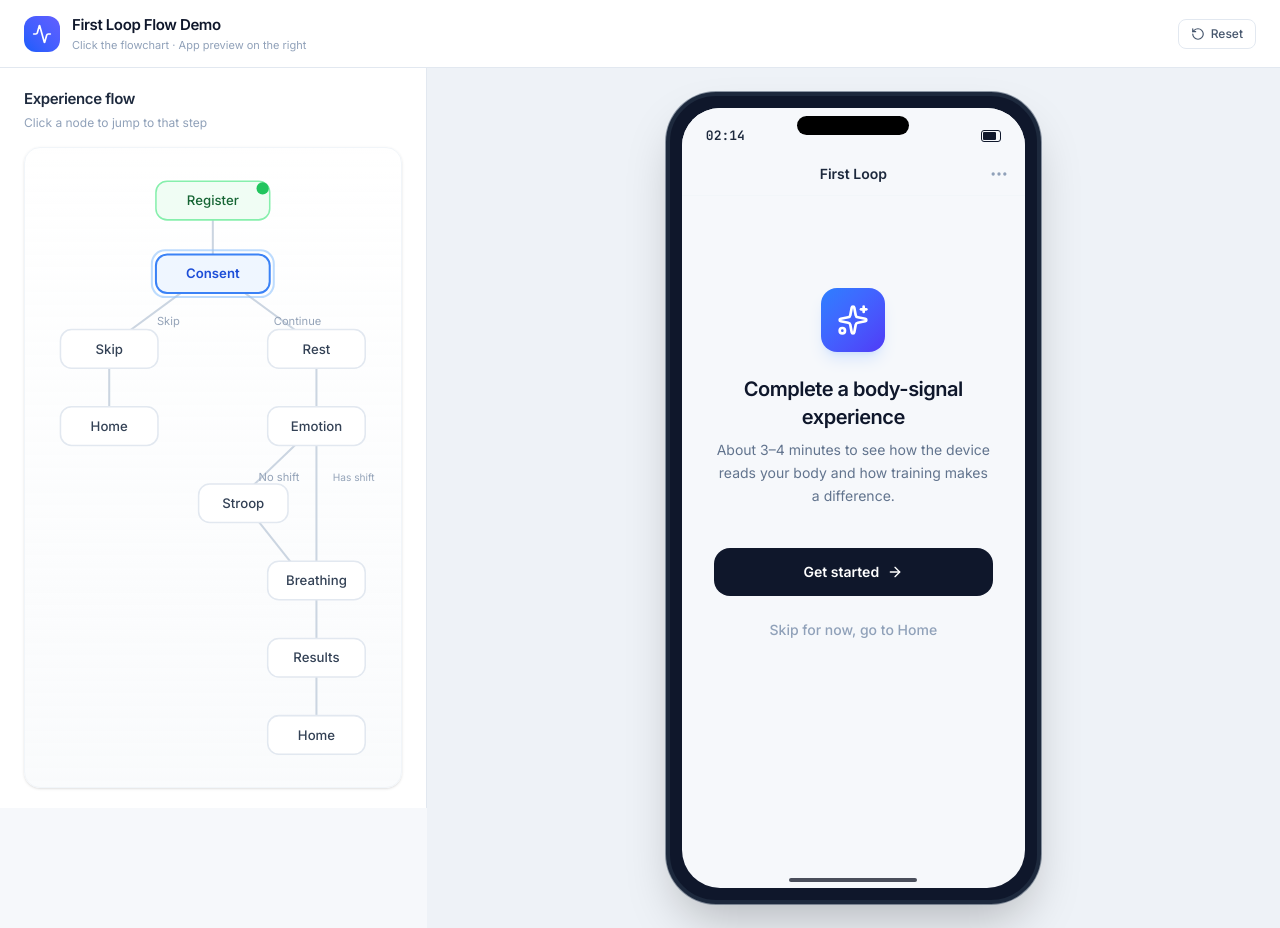
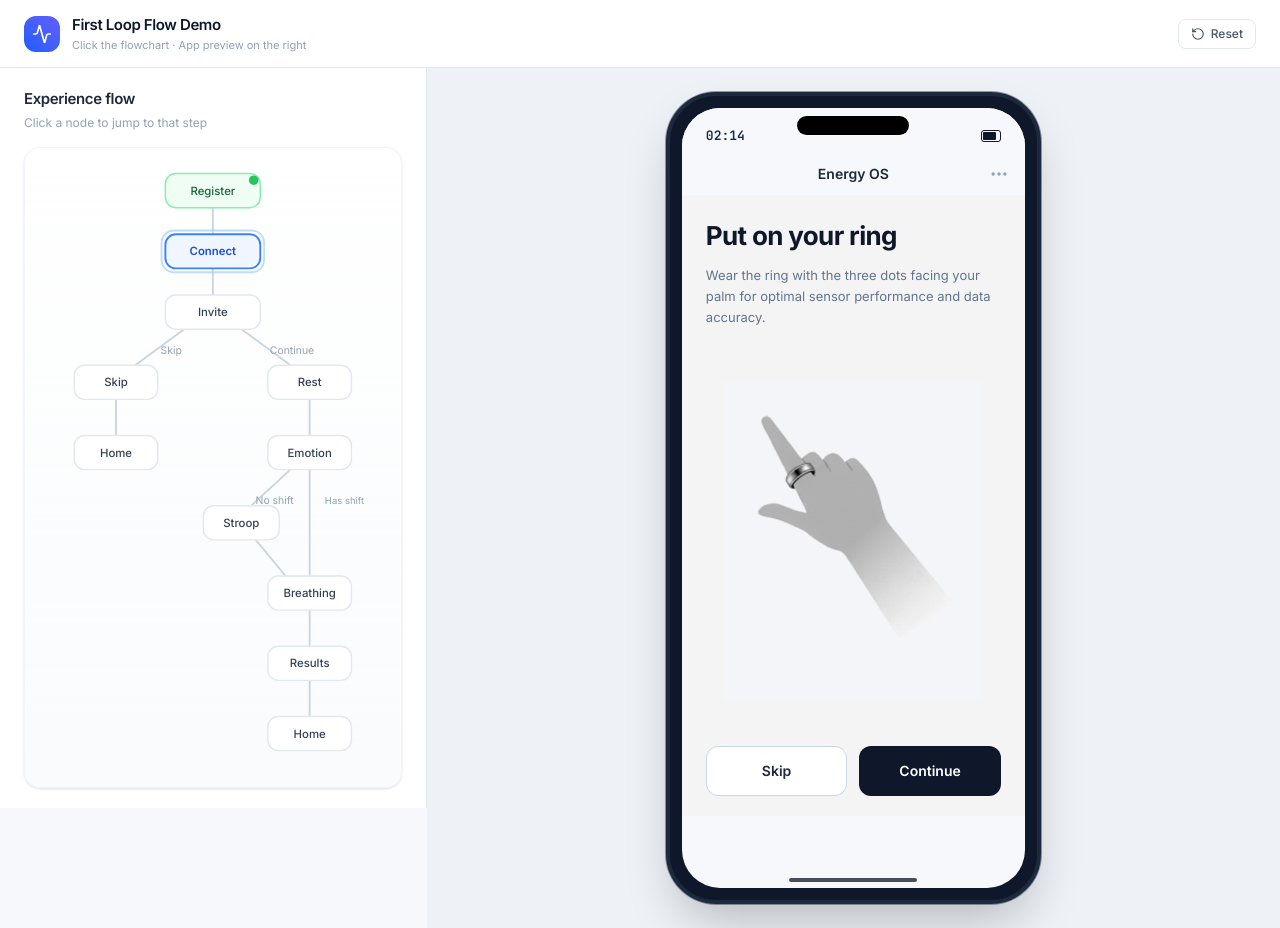
Before and after one commit to Charlotte11111111/first-loop, a React (Vite) app: page / in a window 1280 px wide. Built offline with nearby package versions, Linux system fonts and the light colour scheme.

Commit message:
Update onboarding: connect ring, invite questions, and Home re-entry.
Replace consent with put-on-ring + First Loop invite; Home First experience / Try again returns to invite.

```diff
--- a/src/App.tsx
+++ b/src/App.tsx
@@ -4,7 +4,8 @@ import { FlowPath, FlowStepId, resolvePathAfterEmotion } from './flow/config';
 import { ClickableNodeId, getDemoContextForStep, resolveBackStep } from './flow/graph';
 import { FlowChart } from './components/FlowChart';
 import { FlowDemoFrame } from './components/FlowDemoFrame';
-import { ConsentStep } from './components/flow/ConsentStep';
+import { ConnectStep } from './components/flow/ConnectStep';
+import { InviteStep } from './components/flow/InviteStep';
 import { RestStep } from './components/flow/RestStep';
 import { EmotionStep } from './components/flow/EmotionStep';
 import { StroopStep } from './components/flow/StroopStep';
@@ -13,8 +14,9 @@ import { FlowResultsStep } from './components/flow/FlowResultsStep';
 import { HomeStep } from './components/flow/HomeStep';
 
 const STEP_TITLES: Record<FlowStepId, string> = {
-  register: 'Setup',
-  consent: 'First Loop',
+  register: 'Create account',
+  connect: 'Energy OS',
+  invite: 'First Loop',
   rest: 'Rest baseline',
   emotion: 'Emotion check-in',
   stroop: 'Stroop challenge',
@@ -25,7 +27,7 @@ const STEP_TITLES: Record<FlowStepId, string> = {
 
 export default function App() {
   const [activePath, setActivePath] = useState<FlowPath | null>(null);
-  const [currentStep, setCurrentStep] = useState<FlowStepId>('consent');
+  const [currentStep, setCurrentStep] = useState<FlowStepId>('connect');
   const [completedSteps, setCompletedSteps] = useState<FlowStepId[]>(['register']);
   const [skippedSteps, setSkippedSteps] = useState<FlowStepId[]>([]);
   const [hadStroop, setHadStroop] = useState(false);
@@ -71,19 +73,31 @@ export default function App() {
   const backStep = resolveBackStep(currentStep, hadStroop, skippedFlow);
   const showBack = backStep !== null;
 
-  const handleConsentAccept = () => {
+  const handleConnectContinue = () => {
+    markComplete('connect');
+    setCurrentStep('invite');
+    bumpFlow();
+    showToast('First Loop invite');
+  };
+
+  const handleConnectSkip = () => {
+    applyContext(getDemoContextForStep('invite_skip'));
+    showToast('Going to Home');
+  };
+
+  const handleInviteAccept = () => {
     setActivePath(null);
     setSkippedFlow(false);
     setSkippedSteps([]);
     setHadStroop(false);
-    markComplete('consent');
+    markComplete('invite');
     setCurrentStep('rest');
     bumpFlow();
     showToast('Starting rest baseline');
   };
 
-  const handleConsentSkip = () => {
-    applyContext(getDemoContextForStep('consent_skip'));
+  const handleInviteSkip = () => {
+    applyContext(getDemoContextForStep('invite_skip'));
     showToast('Going to Home');
   };
 
@@ -122,26 +136,38 @@ export default function App() {
     showToast('Going to Home');
   };
 
+  const handleStartFirstLoop = () => {
+    setSkippedFlow(false);
+    setActivePath(null);
+    setHadStroop(false);
+    setCompletedSteps(['register', 'connect']);
+    setSkippedSteps([]);
+    setCurrentStep('invite');
+    bumpFlow();
+    showToast('First Loop invite');
+  };
+
   const handleRetryExperience = () => {
-    setSkippedFlow(false);
-    setCompletedSteps(['register', 'consent']);
-    setSkippedSteps([]);
-    setCurrentStep('rest');
-    bumpFlow();
-    showToast('Try again · Rest baseline');
+    handleStartFirstLoop();
   };
 
   const handleReset = () => {
-    applyContext(getDemoContextForStep('consent'));
-    setCompletedSteps(['register']);
-    setSkippedSteps([]);
+    applyContext(getDemoContextForStep('connect'));
     showToast('Flow reset');
   };
 
   const renderStep = () => {
     switch (currentStep) {
-      case 'consent':
-        return <ConsentStep onAccept={handleConsentAccept} onSkip={handleConsentSkip} />;
+      case 'connect':
+        return (
+          <ConnectStep
+            key={`connect-${flowKey}`}
+            onContinue={handleConnectContinue}
+            onSkip={handleConnectSkip}
+          />
+        );
+      case 'invite':
+        return <InviteStep onAccept={handleInviteAccept} onSkip={handleInviteSkip} />;
       case 'rest':
         return <RestStep key={`rest-${flowKey}`} onComplete={handleRestComplete} />;
       case 'emotion':
@@ -149,9 +175,7 @@ export default function App() {
       case 'stroop':
         return <StroopStep key={`stroop-${flowKey}`} onComplete={handleStroopComplete} />;
       case 'coherence':
-        return (
-          <CoherenceStep key={`coh-${flowKey}`} onComplete={handleCoherenceComplete} />
-        );
+        return <CoherenceStep key={`coh-${flowKey}`} onComplete={handleCoherenceComplete} />;
       case 'results':
         return (
           <FlowResultsStep
@@ -166,10 +190,13 @@ export default function App() {
           <HomeStep
             skippedFlow={skippedFlow}
             completedFlow={!skippedFlow && completedSteps.includes('results')}
+            onStartFirstLoop={handleStartFirstLoop}
           />
         );
       default:
-        return null;
+        return (
+          <ConnectStep onContinue={handleConnectContinue} onSkip={handleConnectSkip} />
+        );
     }
   };
 
--- a/src/components/FlowChart.tsx
+++ b/src/components/FlowChart.tsx
@@ -20,16 +20,17 @@ type NodeDef = {
 };
 
 const NODES: NodeDef[] = [
-  { id: 'register', x: 150, y: 36, w: 112, label: 'Register' },
-  { id: 'consent', x: 150, y: 108, w: 112, label: 'Consent' },
-  { id: 'consent_skip', x: 48, y: 182, w: 96, label: 'Skip' },
-  { id: 'home_c', x: 48, y: 258, w: 96, label: 'Home' },
-  { id: 'rest', x: 252, y: 182, w: 96, label: 'Rest' },
-  { id: 'emotion', x: 252, y: 258, w: 96, label: 'Emotion' },
-  { id: 'stroop', x: 180, y: 334, w: 88, label: 'Stroop' },
-  { id: 'coherence', x: 252, y: 410, w: 96, label: 'Breathing' },
-  { id: 'results', x: 252, y: 486, w: 96, label: 'Results' },
-  { id: 'home', x: 252, y: 562, w: 96, label: 'Home' },
+  { id: 'register', x: 150, y: 28, w: 100, label: 'Register' },
+  { id: 'connect', x: 150, y: 92, w: 100, label: 'Connect' },
+  { id: 'invite', x: 150, y: 156, w: 100, label: 'Invite' },
+  { id: 'invite_skip', x: 48, y: 230, w: 88, label: 'Skip' },
+  { id: 'home_c', x: 48, y: 304, w: 88, label: 'Home' },
+  { id: 'rest', x: 252, y: 230, w: 88, label: 'Rest' },
+  { id: 'emotion', x: 252, y: 304, w: 88, label: 'Emotion' },
+  { id: 'stroop', x: 180, y: 378, w: 80, label: 'Stroop' },
+  { id: 'coherence', x: 252, y: 452, w: 88, label: 'Breathing' },
+  { id: 'results', x: 252, y: 526, w: 88, label: 'Results' },
+  { id: 'home', x: 252, y: 600, w: 88, label: 'Home' },
 ];
 
 function getNode(id: ClickableNodeId) {
@@ -52,7 +53,7 @@ export const FlowChart: React.FC<FlowChartProps> = ({
 
   const renderNode = (n: NodeDef) => {
     const { active, done, skipped } = nodeState(n.id);
-    const h = 38;
+    const h = 36;
     const rx = 11;
 
     let fill = '#ffffff';
@@ -104,7 +105,6 @@ export const FlowChart: React.FC<FlowChartProps> = ({
           fill={fill}
           stroke={stroke}
           strokeWidth={strokeW}
-          className="transition-colors duration-200"
         />
         <text
           x={n.x}
@@ -112,34 +112,27 @@ export const FlowChart: React.FC<FlowChartProps> = ({
           textAnchor="middle"
           dominantBaseline="middle"
           fill={textFill}
-          fontSize={13}
+          fontSize={12}
           fontWeight={active ? 600 : 500}
           fontFamily="Inter, system-ui, sans-serif"
         >
           {n.label}
         </text>
         {done && !active && (
-          <circle cx={n.x + n.w / 2 - 7} cy={n.y - h / 2 + 7} r={6} fill="#22c55e" />
+          <circle cx={n.x + n.w / 2 - 7} cy={n.y - h / 2 + 7} r={5} fill="#22c55e" />
         )}
       </g>
     );
   };
 
-  const line = (x1: number, y1: number, x2: number, y2: number, dashed = false) => (
-    <line
-      x1={x1}
-      y1={y1}
-      x2={x2}
-      y2={y2}
-      stroke="#cbd5e1"
-      strokeWidth={2}
-      strokeDasharray={dashed ? '4 3' : undefined}
-    />
+  const line = (x1: number, y1: number, x2: number, y2: number) => (
+    <line x1={x1} y1={y1} x2={x2} y2={y2} stroke="#cbd5e1" strokeWidth={2} />
   );
 
   const reg = getNode('register');
-  const con = getNode('consent');
-  const skip = getNode('consent_skip');
+  const con = getNode('connect');
+  const inv = getNode('invite');
+  const skip = getNode('invite_skip');
   const homeC = getNode('home_c');
   const rest = getNode('rest');
   const emo = getNode('emotion');
@@ -157,32 +150,33 @@ export const FlowChart: React.FC<FlowChartProps> = ({
 
       <div className="flex-1 min-h-0 rounded-2xl border border-slate-100 bg-gradient-to-b from-white to-slate-50/80 p-4 shadow-sm flex items-center justify-center">
         <svg
-          viewBox="0 0 300 598"
+          viewBox="0 0 300 640"
           preserveAspectRatio="xMidYMid meet"
           className="w-full h-full"
           style={{ minHeight: 520, maxHeight: 'calc(100vh - 120px)' }}
         >
-          {line(reg.x, reg.y + 19, con.x, con.y - 19)}
-          {line(con.x - 22, con.y + 12, skip.x + 12, skip.y - 12)}
-          {line(con.x + 22, con.y + 12, rest.x - 12, rest.y - 12)}
-          {line(skip.x, skip.y + 19, homeC.x, homeC.y - 19)}
-          {line(rest.x, rest.y + 19, emo.x, emo.y - 19)}
+          {line(reg.x, reg.y + 18, con.x, con.y - 18)}
+          {line(con.x, con.y + 18, inv.x, inv.y - 18)}
+          {line(inv.x - 22, inv.y + 12, skip.x + 12, skip.y - 12)}
+          {line(inv.x + 22, inv.y + 12, rest.x - 12, rest.y - 12)}
+          {line(skip.x, skip.y + 18, homeC.x, homeC.y - 18)}
+          {line(rest.x, rest.y + 18, emo.x, emo.y - 18)}
           {line(emo.x - 16, emo.y + 14, str.x + 6, str.y - 14)}
-          {line(emo.x, emo.y + 19, coh.x, coh.y - 19)}
+          {line(emo.x, emo.y + 18, coh.x, coh.y - 18)}
           {line(str.x + 12, str.y + 14, coh.x - 22, coh.y - 14)}
-          {line(coh.x, coh.y + 19, res.x, res.y - 19)}
-          {line(res.x, res.y + 19, home.x, home.y - 19)}
+          {line(coh.x, coh.y + 18, res.x, res.y - 18)}
+          {line(res.x, res.y + 18, home.x, home.y - 18)}
 
-          <text x={95} y={158} fontSize={11} fill="#94a3b8" fontFamily="Inter, sans-serif">
+          <text x={95} y={200} fontSize={11} fill="#94a3b8" fontFamily="Inter, sans-serif">
             Skip
           </text>
-          <text x={210} y={158} fontSize={11} fill="#94a3b8" fontFamily="Inter, sans-serif">
+          <text x={210} y={200} fontSize={11} fill="#94a3b8" fontFamily="Inter, sans-serif">
             Continue
           </text>
-          <text x={195} y={312} fontSize={11} fill="#94a3b8" fontFamily="Inter, sans-serif">
+          <text x={195} y={358} fontSize={11} fill="#94a3b8" fontFamily="Inter, sans-serif">
             No shift
           </text>
-          <text x={268} y={312} fontSize={10} fill="#94a3b8" fontFamily="Inter, sans-serif">
+          <text x={268} y={358} fontSize={10} fill="#94a3b8" fontFamily="Inter, sans-serif">
             Has shift
           </text>
 
--- /dev/null
+++ b/src/components/flow/ConnectStep.tsx
@@ -0,0 +1,46 @@
+import React from 'react';
+
+interface ConnectStepProps {
+  onContinue: () => void;
+  onSkip: () => void;
+}
+
+export const ConnectStep: React.FC<ConnectStepProps> = ({ onContinue, onSkip }) => (
+  <div className="flex flex-col min-h-[620px] bg-[#f4f4f5]">
+    <div className="flex-1 flex flex-col px-6 pt-6 pb-5">
+      <h2 className="text-[26px] font-bold text-slate-900 tracking-tight leading-tight mb-3">
+        Put on your ring
+      </h2>
+      <p className="text-[13px] text-slate-500 leading-relaxed mb-6">
+        Wear the ring with the three dots facing your palm for optimal sensor performance and data
+        accuracy.
+      </p>
+
+      <div className="flex-1 flex items-center justify-center py-2">
+        <img
+          src={`${import.meta.env.BASE_URL}ring-hand.png`}
+          alt="Hand wearing smart ring"
+          className="w-full max-w-[260px] h-auto object-contain select-none"
+          draggable={false}
+        />
+      </div>
+
+      <div className="grid grid-cols-2 gap-3 pt-4">
+        <button
+          type="button"
+          onClick={onSkip}
+          className="py-3.5 rounded-xl border border-slate-300 bg-white text-slate-800 text-sm font-semibold hover:bg-slate-50 active:scale-[0.98] transition-all cursor-pointer"
+        >
+          Skip
+        </button>
+        <button
+          type="button"
+          onClick={onContinue}
+          className="py-3.5 rounded-xl bg-slate-900 text-white text-sm font-semibold hover:bg-slate-800 active:scale-[0.98] transition-all cursor-pointer"
+        >
+          Continue
+        </button>
+      </div>
+    </div>
+  </div>
+);
--- a/src/components/flow/ConsentStep.tsx
+++ /dev/null
@@ -1,41 +0,0 @@
-import React from 'react';
-import { Sparkles, ArrowRight } from 'lucide-react';
-
-interface ConsentStepProps {
-  onAccept: () => void;
-  onSkip: () => void;
-}
-
-export const ConsentStep: React.FC<ConsentStepProps> = ({ onAccept, onSkip }) => (
-  <div className="flex flex-col min-h-[580px] pb-8">
-    <div className="flex-1 flex flex-col items-center justify-center px-8 text-center">
-      <div className="w-16 h-16 rounded-2xl bg-gradient-to-br from-blue-500 to-indigo-600 flex items-center justify-center shadow-lg shadow-blue-500/15 mb-6">
-        <Sparkles className="w-8 h-8 text-white" />
-      </div>
-      <h2 className="text-xl font-semibold text-slate-900 mb-2 tracking-tight leading-snug">
-        Complete a body-signal experience
-      </h2>
-      <p className="text-sm text-slate-500 leading-relaxed mb-10 max-w-[280px]">
-        About 3–4 minutes to see how the device reads your body and how training makes a difference.
-      </p>
-
-      <div className="w-full space-y-3 max-w-[300px]">
-        <button
-          type="button"
-          onClick={onAccept}
-          className="w-full py-3.5 rounded-2xl bg-slate-900 hover:bg-slate-800 text-white text-sm font-semibold flex items-center justify-center space-x-2 active:scale-[0.98] transition-all cursor-pointer"
-        >
-          <span>Get started</span>
-          <ArrowRight className="w-4 h-4" />
-        </button>
-        <button
-          type="button"
-          onClick={onSkip}
-          className="w-full py-3 rounded-2xl text-slate-400 text-sm font-medium hover:text-slate-600 transition-colors cursor-pointer"
-        >
-          Skip for now, go to Home
-        </button>
-      </div>
-    </div>
-  </div>
-);
--- /dev/null
+++ b/src/components/flow/InviteStep.tsx
@@ -0,0 +1,49 @@
+import React from 'react';
+import { Sparkles, ArrowRight } from 'lucide-react';
+
+interface InviteStepProps {
+  onAccept: () => void;
+  onSkip: () => void;
+}
+
+export const InviteStep: React.FC<InviteStepProps> = ({ onAccept, onSkip }) => (
+  <div className="flex flex-col min-h-[580px] pb-8 bg-[#f6f8fb]">
+    <div className="flex-1 flex flex-col items-center justify-center px-7 text-center">
+      <div className="w-14 h-14 rounded-2xl bg-slate-900 flex items-center justify-center mb-5">
+        <Sparkles className="w-7 h-7 text-white" />
+      </div>
+      <h2 className="text-xl font-semibold text-slate-900 mb-2 tracking-tight leading-snug">
+        Join a First Loop test experience?
+      </h2>
+      <p className="text-sm text-slate-500 leading-relaxed mb-8 max-w-[290px]">
+        About 3–4 minutes to see how your ring reads your body — and how a short recovery session can
+        change how you feel.
+      </p>
+
+      <div className="w-full space-y-3 max-w-[300px] text-left">
+        <div className="px-3.5 py-3 rounded-xl bg-white border border-slate-100 text-[12px] text-slate-600 leading-relaxed">
+          We will guide you through rest baseline, a brief challenge if needed, and breathing
+          recovery — then show your before / after signals.
+        </div>
+      </div>
+
+      <div className="w-full space-y-3 max-w-[300px] mt-8">
+        <button
+          type="button"
+          onClick={onAccept}
+          className="w-full py-3.5 rounded-2xl bg-slate-900 hover:bg-slate-800 text-white text-sm font-semibold flex items-center justify-center gap-2 active:scale-[0.98] transition-all cursor-pointer"
+        >
+          <span>Yes, start experience</span>
+          <ArrowRight className="w-4 h-4" />
+        </button>
+        <button
+          type="button"
+          onClick={onSkip}
+          className="w-full py-3 rounded-2xl text-slate-400 text-sm font-medium hover:text-slate-600 transition-colors cursor-pointer"
+        >
+          Not now, go to Home
+        </button>
+      </div>
+    </div>
+  </div>
+);
--- a/src/flow/config.ts
+++ b/src/flow/config.ts
@@ -2,7 +2,8 @@ export type FlowPath = 'A' | 'B' | 'C';
 
 export type FlowStepId =
   | 'register'
-  | 'consent'
+  | 'connect'
+  | 'invite'
   | 'rest'
   | 'emotion'
   | 'stroop'
@@ -21,8 +22,9 @@ export interface FlowNode {
 }
 
 export const FLOW_NODES: FlowNode[] = [
-  { id: 'register', label: 'Link & register device', shortLabel: 'Register', paths: ['A', 'B', 'C'] },
-  { id: 'consent', label: 'Join the experience?', shortLabel: 'Consent', paths: ['A', 'B', 'C'] },
+  { id: 'register', label: 'Create account (background)', shortLabel: 'Register', paths: ['A', 'B', 'C'] },
+  { id: 'connect', label: 'Put on your ring', shortLabel: 'Connect', paths: ['A', 'B', 'C'] },
+  { id: 'invite', label: 'First Loop invite', shortLabel: 'Invite', paths: ['A', 'B', 'C'] },
   { id: 'rest', label: 'Rest baseline', shortLabel: 'Rest 30s', duration: '30s', paths: ['A', 'B'] },
   { id: 'emotion', label: 'Subjective emotional shift', shortLabel: 'Emotion', paths: ['A', 'B'] },
   { id: 'stroop', label: 'Stroop reaction challenge', shortLabel: 'Stroop', duration: '50s', paths: ['A'] },
@@ -51,18 +53,18 @@ export const PATH_META: Record<
     title: 'Path C',
     subtitle: 'Minimal flow',
     duration: '~1 min',
-    description: 'Skip experience → go straight to Home',
+    description: 'Skip First Loop → go straight to Home',
   },
 };
 
 export function getStepsForPath(path: FlowPath): FlowStepId[] {
   switch (path) {
     case 'A':
-      return ['register', 'consent', 'rest', 'emotion', 'stroop', 'coherence', 'results', 'home'];
+      return ['register', 'connect', 'invite', 'rest', 'emotion', 'stroop', 'coherence', 'results', 'home'];
     case 'B':
-      return ['register', 'consent', 'rest', 'emotion', 'coherence', 'results', 'home'];
+      return ['register', 'connect', 'invite', 'rest', 'emotion', 'coherence', 'results', 'home'];
     case 'C':
-      return ['register', 'consent', 'home'];
+      return ['register', 'connect', 'invite', 'home'];
   }
 }
 
--- a/src/flow/graph.ts
+++ b/src/flow/graph.ts
@@ -1,9 +1,11 @@
 import { FlowStepId } from './config';
 
-export type ClickableNodeId = FlowStepId | 'consent_skip' | 'home_c';
+export type ClickableNodeId = FlowStepId | 'invite_skip' | 'home_c';
 
 export const PREVIOUS_STEP: Partial<Record<FlowStepId, FlowStepId>> = {
-  rest: 'consent',
+  connect: 'register',
+  invite: 'connect',
+  rest: 'invite',
   emotion: 'rest',
   stroop: 'emotion',
   coherence: 'stroop',
@@ -16,7 +18,7 @@ export function resolveBackStep(
   hadStroop: boolean,
   skippedFlow: boolean
 ): FlowStepId | null {
-  if (current === 'consent' || current === 'register') return null;
+  if (current === 'register' || current === 'connect') return null;
   if (current === 'home') return skippedFlow ? null : 'results';
   if (current === 'coherence') return hadStroop ? 'stroop' : 'emotion';
   return PREVIOUS_STEP[current] ?? null;
@@ -30,20 +32,29 @@ export function getDemoContextForStep(step: ClickableNodeId): {
   skippedSteps: FlowStepId[];
   completedSteps: FlowStepId[];
 } {
-  const base = ['register'] as FlowStepId[];
+  const registered = ['register'] as FlowStepId[];
 
   switch (step) {
     case 'register':
-    case 'consent':
+    case 'connect':
       return {
-        step: 'consent',
+        step: 'connect',
         activePath: null,
         hadStroop: false,
         skippedFlow: false,
         skippedSteps: [],
-        completedSteps: base,
+        completedSteps: registered,
       };
-    case 'consent_skip':
+    case 'invite':
+      return {
+        step: 'invite',
+        activePath: null,
+        hadStroop: false,
+        skippedFlow: false,
+        skippedSteps: [],
+        completedSteps: [...registered, 'connect'],
+      };
+    case 'invite_skip':
     case 'home_c':
       return {
         step: 'home',
@@ -51,7 +62,7 @@ export function getDemoContextForStep(step: ClickableNodeId): {
         hadStroop: false,
         skippedFlow: true,
         skippedSteps: ['rest', 'emotion', 'stroop', 'coherence', 'results'],
-        completedSteps: [...base, 'consent'],
+        completedSteps: [...registered, 'connect', 'invite'],
       };
     case 'rest':
       return {
@@ -60,7 +71,7 @@ export function getDemoContextForStep(step: ClickableNodeId): {
         hadStroop: false,
         skippedFlow: false,
         skippedSteps: [],
-        completedSteps: [...base, 'consent'],
+        completedSteps: [...registered, 'connect', 'invite'],
       };
     case 'emotion':
       return {
@@ -69,7 +80,7 @@ export function getDemoContextForStep(step: ClickableNodeId): {
         hadStroop: false,
         skippedFlow: false,
         skippedSteps: [],
-        completedSteps: [...base, 'consent', 'rest'],
+        completedSteps: [...registered, 'connect', 'invite', 'rest'],
       };
     case 'stroop':
       return {
@@ -78,7 +89,7 @@ export function getDemoContextForStep(step: ClickableNodeId): {
         hadStroop: true,
         skippedFlow: false,
         skippedSteps: [],
-        completedSteps: [...base, 'consent', 'rest', 'emotion'],
+        completedSteps: [...registered, 'connect', 'invite', 'rest', 'emotion'],
       };
     case 'coherence':
       return {
@@ -87,7 +98,7 @@ export function getDemoContextForStep(step: ClickableNodeId): {
         hadStroop: true,
         skippedFlow: false,
         skippedSteps: [],
-        completedSteps: [...base, 'consent', 'rest', 'emotion', 'stroop'],
+        completedSteps: [...registered, 'connect', 'invite', 'rest', 'emotion', 'stroop'],
       };
     case 'results':
       return {
@@ -96,7 +107,15 @@ export function getDemoContextForStep(step: ClickableNodeId): {
         hadStroop: true,
         skippedFlow: false,
         skippedSteps: [],
-        completedSteps: [...base, 'consent', 'rest', 'emotion', 'stroop', 'coherence'],
+        completedSteps: [
+          ...registered,
+          'connect',
+          'invite',
+          'rest',
+          'emotion',
+          'stroop',
+          'coherence',
+        ],
       };
     case 'home':
       return {
@@ -105,16 +124,25 @@ export function getDemoContextForStep(step: ClickableNodeId): {
         hadStroop: true,
         skippedFlow: false,
         skippedSteps: [],
-        completedSteps: [...base, 'consent', 'rest', 'emotion', 'stroop', 'coherence', 'results'],
+        completedSteps: [
+          ...registered,
+          'connect',
+          'invite',
+          'rest',
+          'emotion',
+          'stroop',
+          'coherence',
+          'results',
+        ],
       };
     default:
       return {
-        step: 'consent',
+        step: 'connect',
         activePath: null,
         hadStroop: false,
         skippedFlow: false,
         skippedSteps: [],
-        completedSteps: base,
+        completedSteps: registered,
       };
   }
 }
@@ -124,11 +152,14 @@ export function isNodeActive(
   currentStep: FlowStepId,
   skippedFlow: boolean
 ): boolean {
-  if (nodeId === 'consent_skip' || nodeId === 'home_c') {
+  if (nodeId === 'invite_skip' || nodeId === 'home_c') {
     return skippedFlow && currentStep === 'home';
   }
   if (nodeId === 'home') {
     return !skippedFlow && currentStep === 'home';
+  }
+  if (nodeId === 'register') {
+    return false;
   }
   return nodeId === currentStep;
 }
@@ -138,12 +169,12 @@ export function isNodeCompleted(
   completedSteps: FlowStepId[],
   _skippedSteps: FlowStepId[]
 ): boolean {
-  if (nodeId === 'consent_skip') return false;
+  if (nodeId === 'invite_skip') return false;
   if (nodeId === 'register') return true;
   return completedSteps.includes(nodeId as FlowStepId);
 }
 
 export function isNodeSkipped(nodeId: ClickableNodeId, skippedSteps: FlowStepId[]): boolean {
-  if (nodeId === 'consent_skip') return false;
+  if (nodeId === 'invite_skip') return false;
   return skippedSteps.includes(nodeId as FlowStepId);
 }
```
Also changed, not shown: src/components/flow/HomeStep.tsx (+42 -25 lines), src/vite-env.d.ts (added, +26 -0 lines), public/ring-hand.png (added).
